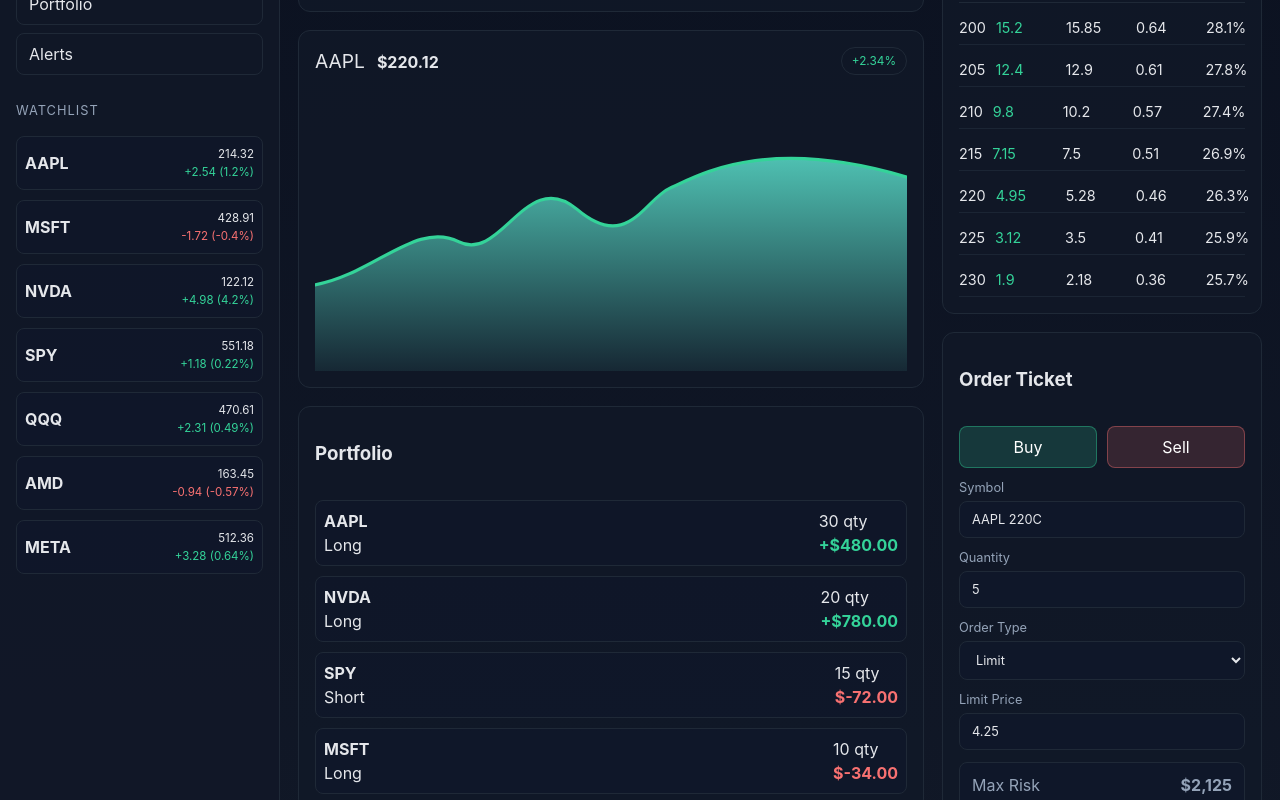
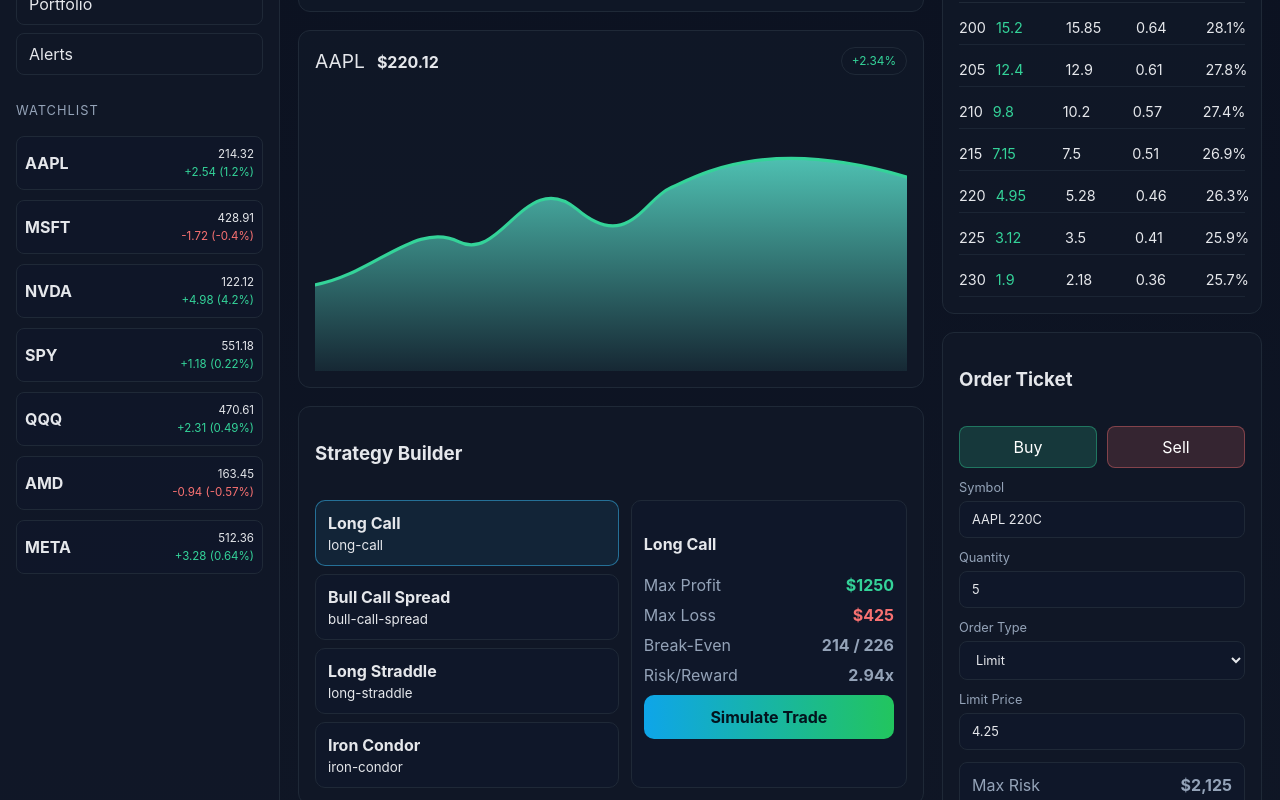
Before and after one commit to Taylor1983/options-trading-app, a React (Vite) app in the folder apps/web/: page / in a window 1280 px wide. Shown: the part 240-1040 px from the top of the page. Built offline with nearby package versions, Linux system fonts and the light colour scheme; no server answers.

Commit message:
Add strategy builder UI and API wiring to the dashboard.

```diff
--- a/apps/web/src/App.tsx
+++ b/apps/web/src/App.tsx
@@ -1,24 +1,86 @@
-import { useEffect, useState } from "react";
+import { useEffect, useMemo, useState } from "react";
 
-const initialData = [
-  { time: "09:30", price: 210.2 },
-  { time: "10:00", price: 211.5 },
-  { time: "10:30", price: 209.9 },
-  { time: "11:00", price: 212.4 },
-  { time: "11:30", price: 214.8 },
-  { time: "12:00", price: 214.1 },
-  { time: "12:30", price: 216.7 },
-  { time: "13:00", price: 215.9 },
-  { time: "13:30", price: 218.2 },
-  { time: "14:00", price: 217.1 },
-  { time: "14:30", price: 219.4 },
-  { time: "15:00", price: 220.2 },
+const watchlist = [
+  { symbol: "AAPL", last: 214.32, change: 2.54, percent: 1.2 },
+  { symbol: "MSFT", last: 428.91, change: -1.72, percent: -0.4 },
+  { symbol: "NVDA", last: 122.12, change: 4.98, percent: 4.2 },
+  { symbol: "SPY", last: 551.18, change: 1.18, percent: 0.22 },
+  { symbol: "QQQ", last: 470.61, change: 2.31, percent: 0.49 },
+  { symbol: "AMD", last: 163.45, change: -0.94, percent: -0.57 },
+  { symbol: "META", last: 512.36, change: 3.28, percent: 0.64 },
 ];
 
-const chartColors = {
-  fill: "#5eead4",
-  stroke: "#34d399",
-};
+const positions = [
+  { symbol: "AAPL", quantity: 30, side: "Long", price: 212.8, pnl: 480.0 },
+  { symbol: "NVDA", quantity: 20, side: "Long", price: 118.2, pnl: 780.0 },
+  { symbol: "SPY", quantity: 15, side: "Short", price: 556.4, pnl: -72.0 },
+  { symbol: "MSFT", quantity: 10, side: "Long", price: 432.0, pnl: -34.0 },
+];
+
+const optionRows = [
+  { strike: 200, callBid: 15.2, callAsk: 15.85, callDelta: 0.64, putBid: 1.6, putAsk: 1.95, putDelta: -0.36, iv: 28.1 },
+  { strike: 205, callBid: 12.4, callAsk: 12.9, callDelta: 0.61, putBid: 2.2, putAsk: 2.5, putDelta: -0.39, iv: 27.8 },
+  { strike: 210, callBid: 9.8, callAsk: 10.2, callDelta: 0.57, putBid: 3.1, putAsk: 3.4, putDelta: -0.43, iv: 27.4 },
+  { strike: 215, callBid: 7.15, callAsk: 7.5, callDelta: 0.51, putBid: 4.7, putAsk: 5.1, putDelta: -0.49, iv: 26.9 },
+  { strike: 220, callBid: 4.95, callAsk: 5.28, callDelta: 0.46, putBid: 6.9, putAsk: 7.3, putDelta: -0.54, iv: 26.3 },
+  { strike: 225, callBid: 3.12, callAsk: 3.5, callDelta: 0.41, putBid: 9.3, putAsk: 9.8, putDelta: -0.59, iv: 25.9 },
+  { strike: 230, callBid: 1.9, callAsk: 2.18, callDelta: 0.36, putBid: 12.5, putAsk: 12.9, putDelta: -0.64, iv: 25.7 },
+];
+
+function Sidebar() {
+  return (
+    <aside className="sidebar">
+      <div className="brand">Options Pro</div>
+      <nav className="nav">
+        <button className="nav-item active">Dashboard</button>
+        <button className="nav-item">Analyze</button>
+        <button className="nav-item">Trade</button>
+        <button className="nav-item">Portfolio</button>
+        <button className="nav-item">Alerts</button>
+      </nav>
+
+      <div className="watchlist">
+        <div className="section-title">Watchlist</div>
+        {watchlist.map((item) => (
+          <div key={item.symbol} className="watch-item">
+            <div><strong>{item.symbol}</strong></div>
+            <div className="watch-metrics">
+              <span>{item.last}</span>
+              <span className={item.change >= 0 ? "positive" : "negative"}>
+                {item.change >= 0 ? "+" : ""}{item.change} ({item.percent}%)
+              </span>
+            </div>
+          </div>
+        ))}
+      </div>
+    </aside>
+  );
+}
+
+function TopBar() {
+  return (
+    <header className="topbar">
+      <div className="market-search">
+        <span className="symbol">AAPL</span>
+        <input placeholder="Search symbol or strategy" />
+      </div>
+      <div className="account-summary">
+        <div>
+          <label>Buying Power</label>
+          <strong>$245,800</strong>
+        </div>
+        <div>
+          <label>Net Liquidating</label>
+          <strong>$1,284,920</strong>
+        </div>
+        <div>
+          <label>P&amp;L</label>
+          <strong className="positive">+$13,420</strong>
+        </div>
+      </div>
+    </header>
+  );
+}
 
 function PriceChart() {
   return (
@@ -30,53 +92,21 @@ function PriceChart() {
         </div>
         <span className="badge positive">+2.34%</span>
       </div>
-
       <div className="chart-box">
         <svg viewBox="0 0 700 260" className="svg-chart" preserveAspectRatio="none">
           <defs>
             <linearGradient id="lineFill" x1="0" x2="0" y1="0" y2="1">
-              <stop offset="0%" stopColor={chartColors.fill} stopOpacity={0.8} />
-              <stop offset="100%" stopColor={chartColors.fill} stopOpacity={0.08} />
+              <stop offset="0%" stopColor="#5eead4" stopOpacity={0.8} />
+              <stop offset="100%" stopColor="#5eead4" stopOpacity={0.08} />
             </linearGradient>
           </defs>
-
-          <path
-            d="M0,180 C70,170 120,120 170,140 S250,70 310,110 S390,100 420,90 S530,40 700,80 L700,260 L0,260 Z"
-            fill="url(#lineFill)"
-          />
-          <path
-            d="M0,180 C70,170 120,120 170,140 S250,70 310,110 S390,100 420,90 S530,40 700,80"
-            fill="none"
-            stroke={chartColors.stroke}
-            strokeWidth="3"
-            strokeLinecap="round"
-          />
+          <path d="M0,180 C70,170 120,120 170,140 S250,70 310,110 S390,100 420,90 S530,40 700,80 L700,260 L0,260 Z" fill="url(#lineFill)" />
+          <path d="M0,180 C70,170 120,120 170,140 S250,70 310,110 S390,100 420,90 S530,40 700,80" fill="none" stroke="#34d399" strokeWidth="3" strokeLinecap="round" />
         </svg>
       </div>
     </section>
   );
 }
-
-type OptionRow = {
-  strike: number;
-  callBid: number;
-  callAsk: number;
-  callDelta: number;
-  putBid: number;
-  putAsk: number;
-  putDelta: number;
-  iv: number;
-};
-
-const optionRows: OptionRow[] = [
-  { strike: 200, callBid: 15.2, callAsk: 15.85, callDelta: 0.64, putBid: 1.6, putAsk: 1.95, putDelta: -0.36, iv: 28.1 },
-  { strike: 205, callBid: 12.4, callAsk: 12.9, callDelta: 0.61, putBid: 2.2, putAsk: 2.5, putDelta: -0.39, iv: 27.8 },
-  { strike: 210, callBid: 9.8, callAsk: 10.2, callDelta: 0.57, putBid: 3.1, putAsk: 3.4, putDelta: -0.43, iv: 27.4 },
-  { strike: 215, callBid: 7.15, callAsk: 7.5, callDelta: 0.51, putBid: 4.7, putAsk: 5.1, putDelta: -0.49, iv: 26.9 },
-  { strike: 220, callBid: 4.95, callAsk: 5.28, callDelta: 0.46, putBid: 6.9, putAsk: 7.3, putDelta: -0.54, iv: 26.3 },
-  { strike: 225, callBid: 3.12, callAsk: 3.5, callDelta: 0.41, putBid: 9.3, putAsk: 9.8, putDelta: -0.59, iv: 25.9 },
-  { strike: 230, callBid: 1.9, callAsk: 2.18, callDelta: 0.36, putBid: 12.5, putAsk: 12.9, putDelta: -0.64, iv: 25.7 },
-];
 
 function OptionChain() {
   return (
@@ -162,13 +192,6 @@ function OrderTicket() {
   );
 }
 
-const positions = [
-  { symbol: "AAPL", quantity: 30, side: "Long", price: 212.8, pnl: 480.0 },
-  { symbol: "NVDA", quantity: 20, side: "Long", price: 118.2, pnl: 780.0 },
-  { symbol: "SPY", quantity: 15, side: "Short", price: 556.4, pnl: -72.0 },
-  { symbol: "MSFT", quantity: 10, side: "Long", price: 432.0, pnl: -34.0 },
-];
-
 function PortfolioSummary() {
   return (
     <section className="panel">
@@ -196,73 +219,125 @@ function PortfolioSummary() {
   );
 }
 
-const watchlist = [
-  { symbol: "AAPL", last: 214.32, change: 2.54, percent: 1.2 },
-  { symbol: "MSFT", last: 428.91, change: -1.72, percent: -0.4 },
-  { symbol: "NVDA", last: 122.12, change: 4.98, percent: 4.2 },
-  { symbol: "SPY", last: 551.18, change: 1.18, percent: 0.22 },
-  { symbol: "QQQ", last: 470.61, change: 2.31, percent: 0.49 },
-  { symbol: "AMD", last: 163.45, change: -0.94, percent: -0.57 },
-  { symbol: "META", last: 512.36, change: 3.28, percent: 0.64 },
-];
+function StrategyBuilder() {
+  const [strategies, setStrategies] = useState<any[]>([]);
+  const [selectedStrategy, setSelectedStrategy] = useState<string>("long-call");
+  const [metrics, setMetrics] = useState<any>(null);
+  const [tradeResult, setTradeResult] = useState<any>(null);
 
-function Sidebar() {
+  useEffect(() => {
+    fetch("http://localhost:4000/api/strategies/AAPL")
+      .then((res) => res.json())
+      .then((data) => setStrategies(data.strategies || []))
+      .catch(() => {
+        setStrategies([
+          { id: "long-call", name: "Long Call", type: "long-call" },
+          { id: "bull-call-spread", name: "Bull Call Spread", type: "bull-call-spread" },
+          { id: "long-straddle", name: "Long Straddle", type: "long-straddle" },
+          { id: "iron-condor", name: "Iron Condor", type: "iron-condor" },
+        ]);
+      });
+  }, []);
+
+  useEffect(() => {
+    const chosen = strategies.find((s) => s.type === selectedStrategy) || strategies[0];
+    if (!chosen) return;
+
+    fetch("http://localhost:4000/api/strategies/calculate", {
+      method: "POST",
+      headers: { "Content-Type": "application/json" },
+      body: JSON.stringify({ strategy: chosen }),
+    })
+      .then((res) => res.json())
+      .then((data) => setMetrics(data.metrics))
+      .catch(() => {
+        setMetrics({ maxProfit: 1250, maxLoss: 425, breakEven: [214, 226], riskReward: 2.94 });
+      });
+  }, [selectedStrategy, strategies]);
+
+  const handlePaperTrade = async () => {
+    const payload = {
+      symbol: "AAPL",
+      side: "BUY",
+      quantity: 1,
+      orderType: "limit",
+      limitPrice: 4.25,
+      strategyType: selectedStrategy,
+    };
+
+    const res = await fetch("http://localhost:4000/api/strategies/paper-trade", {
+      method: "POST",
+      headers: { "Content-Type": "application/json" },
+      body: JSON.stringify(payload),
+    });
+
+    const data = await res.json();
+    setTradeResult(data);
+  };
+
+  const selected = useMemo(
+    () => strategies.find((s) => s.type === selectedStrategy) || strategies[0],
+    [selectedStrategy, strategies]
+  );
+
   return (
-    <aside className="sidebar">
-      <div className="brand">Options Pro</div>
-
-      <nav className="nav">
-        <button className="nav-item active">Dashboard</button>
-        <button className="nav-item">Analyze</button>
-        <button className="nav-item">Trade</button>
-        <button className="nav-item">Portfolio</button>
-        <button className="nav-item">Alerts</button>
-      </nav>
-
-      <div className="watchlist">
-        <div className="section-title">Watchlist</div>
-        {watchlist.map((item) => (
-          <div key={item.symbol} className="watch-item">
-            <div>
-              <strong>{item.symbol}</strong>
-            </div>
-            <div className="watch-metrics">
-              <span>{item.last}</span>
-              <span className={item.change >= 0 ? "positive" : "negative"}>
-                {item.change >= 0 ? "+" : ""}
-                {item.change} ({item.percent}%)
-              </span>
-            </div>
-          </div>
-        ))}
-      </div>
-    </aside>
-  );
-}
-
-function TopBar() {
-  return (
-    <header className="topbar">
-      <div className="market-search">
-        <span className="symbol">AAPL</span>
-        <input placeholder="Search symbol or strategy" />
+    <section className="panel strategy-panel">
+      <div className="panel-header">
+        <h3>Strategy Builder</h3>
       </div>
 
-      <div className="account-summary">
-        <div>
-          <label>Buying Power</label>
-          <strong>$245,800</strong>
+      <div className="strategy-grid">
+        <div className="strategy-list">
+          {strategies.map((strategy) => (
+            <button
+              key={strategy.type}
+              className={selectedStrategy === strategy.type ? "strategy-card selected" : "strategy-card"}
+              onClick={() => setSelectedStrategy(strategy.type)}
+            >
+              <strong>{strategy.name}</strong>
+              <small>{strategy.type}</small>
+            </button>
+          ))}
         </div>
-        <div>
-          <label>Net Liquidating</label>
-          <strong>$1,284,920</strong>
-        </div>
-        <div>
-          <label>P&amp;L</label>
-          <strong className="positive">+$13,420</strong>
+
+        <div className="metrics-box">
+          {selected && <h4>{selected.name}</h4>}
+          {metrics ? (
+            <>
+              <div className="metric-row">
+                <span>Max Profit</span>
+                <strong className="positive">${metrics.maxProfit}</strong>
+              </div>
+              <div className="metric-row">
+                <span>Max Loss</span>
+                <strong className="negative">${metrics.maxLoss}</strong>
+              </div>
+              <div className="metric-row">
+                <span>Break-Even</span>
+                <strong>{metrics.breakEven.join(" / ")}</strong>
+              </div>
+              <div className="metric-row">
+                <span>Risk/Reward</span>
+                <strong>{metrics.riskReward.toFixed(2)}x</strong>
+              </div>
+            </>
+          ) : (
+            <p>Loading metrics...</p>
+          )}
+
+          <button className="submit-order" onClick={handlePaperTrade}>Simulate Trade</button>
+
+          {tradeResult && (
+            <div className="trade-result">
+              <h5>Paper Trade Result</h5>
+              <p>Status: {tradeResult.order?.status}</p>
+              <p>Cash after trade: ${tradeResult.summary?.cash}</p>
+              <p>Projected P&amp;L: ${tradeResult.projection?.projectedPnl?.toFixed(2)}</p>
+            </div>
+          )}
         </div>
       </div>
-    </header>
+    </section>
   );
 }
 
@@ -279,17 +354,14 @@ export default function App() {
   return (
     <div className="app-shell">
       <Sidebar />
-
       <main className="main-panel">
         <TopBar />
-
         <div className="content-grid">
           <div className="left-column">
             <section className="panel info-panel">
               <div className="panel-header">
                 <h3>Market Snapshot</h3>
               </div>
-
               <div className="market-grid">
                 <div>
                   <span className="label">Last</span>
@@ -305,11 +377,10 @@ export default function App() {
                 </div>
               </div>
             </section>
-
             <PriceChart />
+            <StrategyBuilder />
             <PortfolioSummary />
           </div>
-
           <div className="right-column">
             <OptionChain />
             <OrderTicket />
--- a/apps/web/src/styles.css
+++ b/apps/web/src/styles.css
@@ -11,25 +11,15 @@
   --warning: #fbbf24;
 }
 
-* {
-  box-sizing: border-box;
-}
-
-html,
-body,
-#root {
+* { box-sizing: border-box; }
+html, body, #root {
   margin: 0;
   height: 100%;
   background: var(--bg);
   color: var(--text);
   font-family: Inter, Arial, sans-serif;
 }
-
-button,
-input,
-select {
-  font: inherit;
-}
+button, input, select { font: inherit; }
 
 .app-shell {
   display: flex;
@@ -44,19 +34,13 @@ select {
   padding: 22px 16px;
 }
 
-.brand {
-  font-size: 1.4rem;
-  font-weight: 700;
-  margin-bottom: 24px;
-}
-
+.brand { font-size: 1.4rem; font-weight: 700; margin-bottom: 24px; }
 .nav {
   display: flex;
   flex-direction: column;
   gap: 8px;
   margin-bottom: 28px;
 }
-
 .nav-item {
   background: transparent;
   border: 1px solid var(--border);
@@ -66,27 +50,20 @@ select {
   border-radius: 8px;
   cursor: pointer;
 }
-
 .nav-item.active {
   background: rgba(56, 189, 248, 0.12);
   border-color: rgba(56, 189, 248, 0.4);
   color: var(--accent);
 }
 
-.watchlist {
-  display: flex;
-  flex-direction: column;
-  gap: 10px;
-}
-
+.watchlist { display: flex; flex-direction: column; gap: 10px; }
 .section-title {
   color: var(--muted);
-  font-size: 0.8rem;
   text-transform: uppercase;
   letter-spacing: 0.08em;
+  font-size: 0.8rem;
   margin-bottom: 8px;
 }
-
 .watch-item {
   display: flex;
   justify-content: space-between;
@@ -96,7 +73,6 @@ select {
   background: rgba(15, 23, 42, 0.6);
   border: 1px solid var(--border);
 }
-
 .watch-metrics {
   display: flex;
   flex-direction: column;
@@ -105,11 +81,7 @@ select {
   font-size: 0.72rem;
 }
 
-.main-panel {
-  flex: 1;
-  padding: 18px;
-}
-
+.main-panel { flex: 1; padding: 18px; }
 .topbar {
   display: flex;
   justify-content: space-between;
@@ -121,14 +93,12 @@ select {
   padding: 12px 18px;
   margin-bottom: 18px;
 }
-
 .market-search {
   display: flex;
   align-items: center;
   gap: 12px;
   flex: 1;
 }
-
 .symbol {
   background: rgba(240, 249, 255, 0.08);
   padding: 8px 12px;
@@ -136,7 +106,6 @@ select {
   font-weight: 700;
   color: var(--accent);
 }
-
 .market-search input {
   flex: 1;
   background: rgba(15, 23, 42, 0.8);
@@ -145,13 +114,11 @@ select {
   padding: 10px 12px;
   color: var(--text);
 }
-
 .account-summary {
   display: flex;
   align-items: center;
   gap: 24px;
 }
-
 .account-summary label {
   display: block;
   color: var(--muted);
@@ -164,9 +131,7 @@ select {
   grid-template-columns: minmax(0, 2.1fr) minmax(320px, 1fr);
   gap: 18px;
 }
-
-.left-column,
-.right-column {
+.left-column, .right-column {
   display: flex;
   flex-direction: column;
   gap: 18px;
@@ -178,21 +143,14 @@ select {
   border-radius: 12px;
   padding: 16px;
 }
-
 .panel-header {
   display: flex;
   align-items: center;
   justify-content: space-between;
   margin-bottom: 16px;
 }
-
-.ticker {
-  margin-right: 12px;
-  font-size: 1.2rem;
-}
-
-.badge,
-.pill {
+.ticker { margin-right: 12px; font-size: 1.2rem; }
+.badge, .pill {
   display: inline-flex;
   align-items: center;
   justify-content: center;
@@ -201,41 +159,19 @@ select {
   font-size: 0.74rem;
   border: 1px solid var(--border);
 }
+.badge.positive, .positive { color: var(--positive); }
+.negative { color: var(--negative); }
+.chart-box { height: 280px; }
+.svg-chart { width: 100%; height: 100%; display: block; }
 
-.badge.positive,
-.positive {
-  color: var(--positive);
-}
-
-.negative {
-  color: var(--negative);
-}
-
-.chart-box {
-  height: 280px;
-}
-
-.svg-chart {
-  width: 100%;
-  height: 100%;
-  display: block;
-}
-
-.option-table {
-  display: flex;
-  flex-direction: column;
-  gap: 8px;
-}
-
-.option-header,
-.option-row {
+.option-table { display: flex; flex-direction: column; gap: 8px; }
+.option-header, .option-row {
   display: grid;
   grid-template-columns: 1fr repeat(4, minmax(60px, 1fr));
   gap: 10px;
   font-size: 0.9rem;
   align-items: center;
 }
-
 .option-header {
   color: var(--muted);
   font-size: 0.7rem;
@@ -244,29 +180,18 @@ select {
   padding-bottom: 8px;
   border-bottom: 1px solid var(--border);
 }
-
 .option-row {
   padding: 8px 0;
   border-bottom: 1px solid rgba(31, 41, 55, 0.8);
 }
-
-.pill-group {
-  display: flex;
-  gap: 8px;
-}
-
+.pill-group { display: flex; gap: 8px; }
 .pill.active {
   background: rgba(56, 189, 248, 0.12);
   border-color: rgba(56, 189, 248, 0.5);
   color: var(--accent);
 }
 
-.order-form {
-  display: flex;
-  flex-direction: column;
-  gap: 12px;
-}
-
+.order-form { display: flex; flex-direction: column; gap: 12px; }
 .order-form label {
   display: flex;
   flex-direction: column;
@@ -274,21 +199,14 @@ select {
   color: var(--muted);
   font-size: 0.8rem;
 }
-
-.order-form input,
-.order-form select {
+.order-form input, .order-form select {
   background: rgba(15, 23, 42, 0.8);
   border: 1px solid var(--border);
   border-radius: 8px;
   padding: 10px 12px;
   color: var(--text);
 }
-
-.row {
-  display: flex;
-  gap: 10px;
-}
-
+.row { display: flex; gap: 10px; }
 .trade-btn {
   flex: 1;
   padding: 10px 12px;
@@ -297,17 +215,8 @@ select {
   cursor: pointer;
   color: white;
 }
-
-.trade-btn.buy {
-  background: rgba(52, 211, 153, 0.18);
-  border-color: rgba(52, 211, 153, 0.4);
-}
-
-.trade-btn.sell {
-  background: rgba(248, 113, 113, 0.16);
-  border-color: rgba(248, 113, 113, 0.4);
-}
-
+.trade-btn.buy { background: rgba(52, 211, 153, 0.18); border-color: rgba(52, 211, 153, 0.4); }
+.trade-btn.sell { background: rgba(248, 113, 113, 0.16); border-color: rgba(248, 113, 113, 0.4); }
 .risk-box {
   display: flex;
   justify-content: space-between;
@@ -317,7 +226,6 @@ select {
   padding: 12px;
   color: var(--muted);
 }
-
 .submit-order {
   width: 100%;
   border: none;
@@ -329,12 +237,50 @@ select {
   cursor: pointer;
 }
 
-.portfolio-list {
+.strategy-grid {
+  display: grid;
+  grid-template-columns: 1.1fr 1fr;
+  gap: 12px;
+}
+.strategy-list { display: flex; flex-direction: column; gap: 8px; }
+.strategy-card {
+  width: 100%;
+  text-align: left;
+  padding: 12px;
+  border-radius: 10px;
+  background: rgba(15, 23, 42, 0.8);
+  border: 1px solid var(--border);
+  color: var(--text);
+  cursor: pointer;
   display: flex;
   flex-direction: column;
+  gap: 4px;
+}
+.strategy-card.selected {
+  border-color: rgba(56, 189, 248, 0.5);
+  background: rgba(56, 189, 248, 0.08);
+}
+.metrics-box {
+  background: rgba(15, 23, 42, 0.8);
+  border: 1px solid var(--border);
+  border-radius: 10px;
+  padding: 12px;
+}
+.metric-row {
+  display: flex;
+  justify-content: space-between;
+  align-items: center;
   gap: 10px;
+  margin: 10px 0;
+  color: var(--muted);
+}
+.trade-result {
+  margin-top: 12px;
+  border-top: 1px solid var(--border);
+  padding-top: 10px;
 }
 
+.portfolio-list { display: flex; flex-direction: column; gap: 10px; }
 .portfolio-row {
   display: flex;
   justify-content: space-between;
@@ -344,19 +290,16 @@ select {
   border-radius: 8px;
   background: rgba(15, 23, 42, 0.6);
 }
-
 .portfolio-row > div {
   display: flex;
   flex-direction: column;
   gap: 4px;
 }
-
 .market-grid {
   display: grid;
   grid-template-columns: repeat(3, minmax(0, 1fr));
   gap: 12px;
 }
-
 .label {
   display: block;
   color: var(--muted);
@@ -365,7 +308,5 @@ select {
 }
 
 @media (max-width: 1100px) {
-  .content-grid {
-    grid-template-columns: 1fr;
-  }
+  .content-grid, .strategy-grid { grid-template-columns: 1fr; }
 }
```
